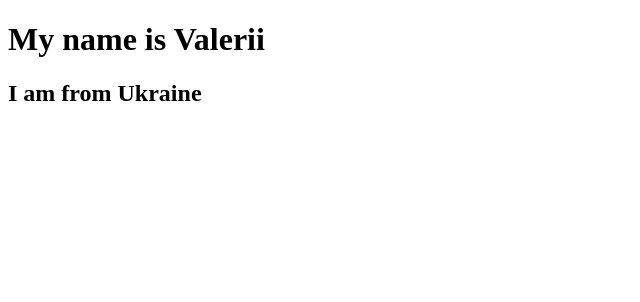
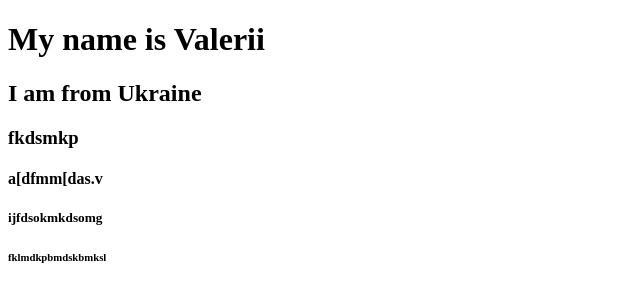
Before and after one commit to 4Ku1a/firstcode, a plain HTML site: page index.html in a window 1280 px wide. Shown: the whole page, without its empty margins (0-640 px from the left). Drawn offline with Linux system fonts and the light colour scheme.

Commit message:
Update index.html

```diff
--- a/index.html
+++ b/index.html
@@ -8,5 +8,9 @@
 <body>
    <h1>My name is Valerii</h1>
    <h2>I am from Ukraine</h2>
+   <h3>fkdsmkp</h3>
+   <h4>a[dfmm[das.v</h4>
+   <h5>ijfdsokmkdsomg</h5>
+   <h6>fklmdkpbmdskbmksl</h6>
 </body>
 </html>
```
